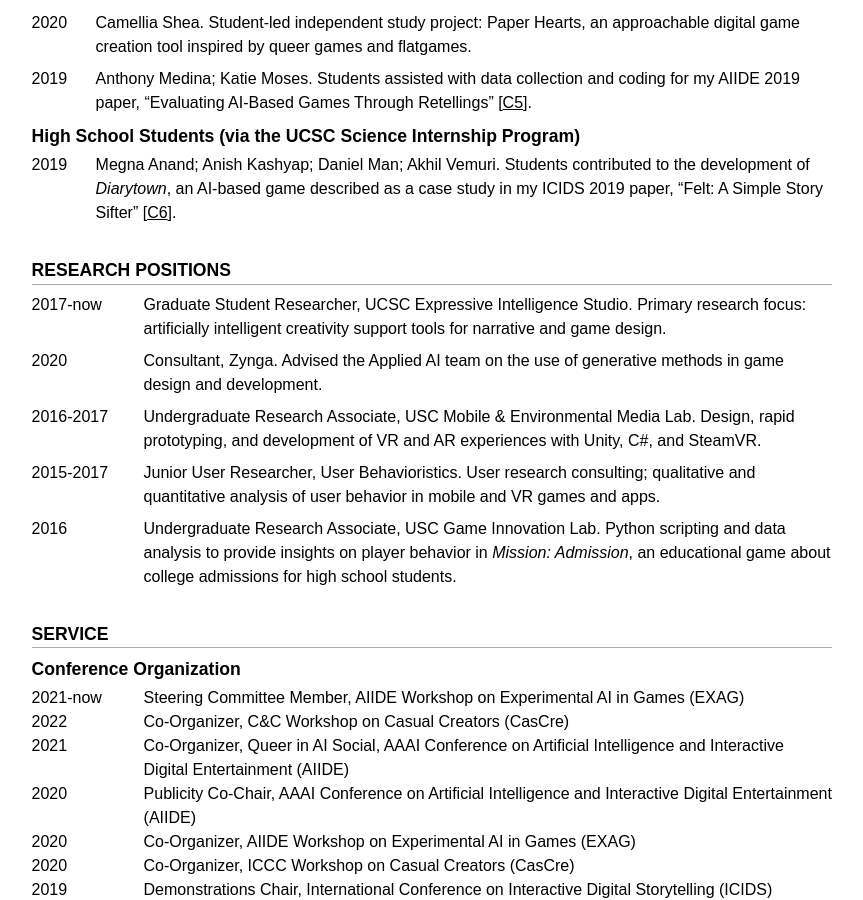
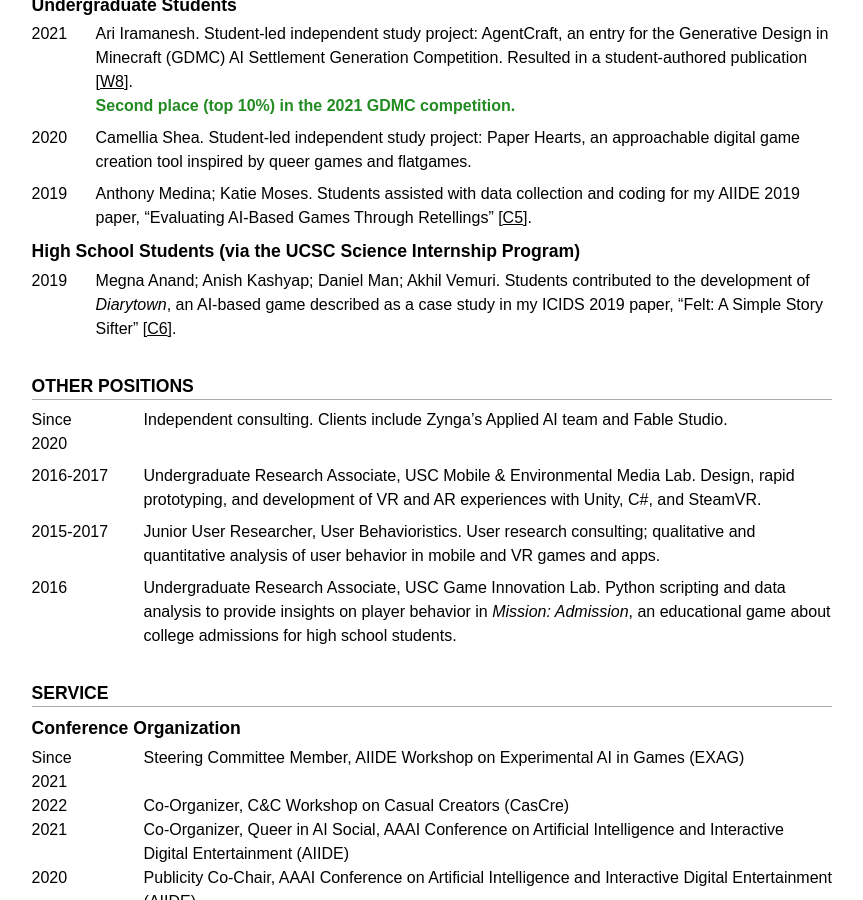
Before and after one commit to mkremins/mkremins.github.io, a Jekyll site: the page built from cv/index.html, in a window 1280 px wide and 900 px high, scrolled down 6548 px. Shown: the whole window, without its empty margins (208-1071 px from the left). Built offline with Jekyll 4.4.1, drawn with Linux system fonts in a browser that asks for light colours; some web fonts are replaced; some of the changed text lies outside the part shown.

Commit message:
Update positions substantially
* Add professorship at Santa Clara University
* Revise consulting entry to include more recent clients
* Rename 'Research Positions' => 'Other Positions'
* Omit separate positions entry for UCSC GSRship
* Use 'Since YYYY' instead of 'YYYY-now' for ongoing date ranges

```diff
--- a/cv/index.html
+++ b/cv/index.html
@@ -77,8 +77,8 @@ layout: null
     <section id="education" class="wide-left-column">
       <h2>Education</h2>
       <div class="dated-entry">
-        <div class="dated-date">2017-now</div>
-        <div class="dated-content"><strong>Ph.D. in Computational Media</strong> (expected Spring 2022)<br>
+        <div class="dated-date">Since 2017</div>
+        <div class="dated-content"><strong>Ph.D. in Computational Media</strong> (expected Summer 2022)<br>
         University of California, Santa Cruz<br>
         Advisors: Noah Wardrip-Fruin, Michael Mateas</div>
       </div>
@@ -93,6 +93,14 @@ layout: null
         <div class="dated-content"><strong>B.A. in Interactive Entertainment</strong><br>
         University of Southern California<br>
         Minor in Game User Research</div>
+      </div>
+    </section>
+    <section id="professorial-positions" class="wide-left-column">
+      <h2>Professorial Positions</h2>
+      <div class="dated-entry">
+        <div class="dated-date">In Fall 2022</div>
+        <div class="dated-content"><strong>Santa Clara University</strong><br>Assistant Professor of Computer Science and Engineering
+        </div>
       </div>
     </section>
     <section id="awards" class="wide-left-column">
@@ -295,14 +303,10 @@ layout: null
       </div>
     </section>
     <section id="employment" class="wide-left-column">
-      <h2>Research Positions</h2>
+      <h2>Other Positions</h2>
       <div class="dated-entry">
-        <div class="dated-date">2017-now</div>
-        <div class="dated-content">Graduate Student Researcher, UCSC Expressive Intelligence Studio. Primary research focus: artificially intelligent creativity support tools for narrative and game design.<!--Contributed to funded research projects including a mixed-initiative game design tool; an educational game that teaches responsible conduct of research; and “social superpowers” for virtual reality meeting environments.--></div>
-      </div>
-      <div class="dated-entry">
-        <div class="dated-date"><!--Nov-->2020</div>
-        <div class="dated-content">Consultant, Zynga. Advised the Applied AI team on the use of generative methods in game design and development.</div>
+        <div class="dated-date">Since 2020</div>
+        <div class="dated-content">Independent consulting. Clients include Zynga’s Applied AI team and Fable Studio.</div>
       </div>
       <!--
       <div class="dated-entry">
@@ -328,7 +332,7 @@ layout: null
       <h3>Conference Organization</h3>
       <div class="oneline-entries">
         <div class="dated-entry">
-          <div class="dated-date">2021-now</div>
+          <div class="dated-date">Since 2021</div>
           <div class="dated-content">Steering Committee Member, AIIDE Workshop on Experimental AI in Games (EXAG)</div>
         </div>
         <div class="dated-entry">
```
